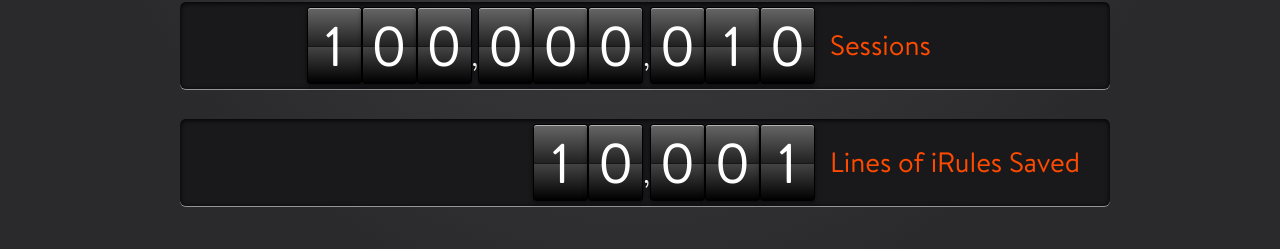
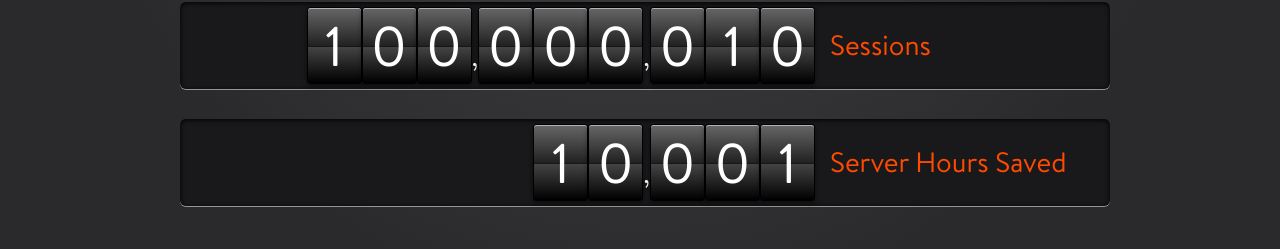
Before and after one commit to KelWill/counterPage, a website: page index.html in a window 1280 px wide. Shown: the part 470-719 px from the top of the page. Drawn offline with Linux system fonts and the light colour scheme; files whose address does not match are found by name.

Commit message:
text edit

```diff
--- a/index.html
+++ b/index.html
@@ -30,7 +30,7 @@
           <span id = "counter2"></span><span class="header">Sessions</span>
       </div>
       <div class = "counter-block">
-          <span id = "counter3"></span><span class="header">Lines of iRules Saved</span>
+          <span id = "counter3"></span><span class="header">Server Hours Saved</span>
       </div>
     </div>
     <div class="footer"></div>
```
